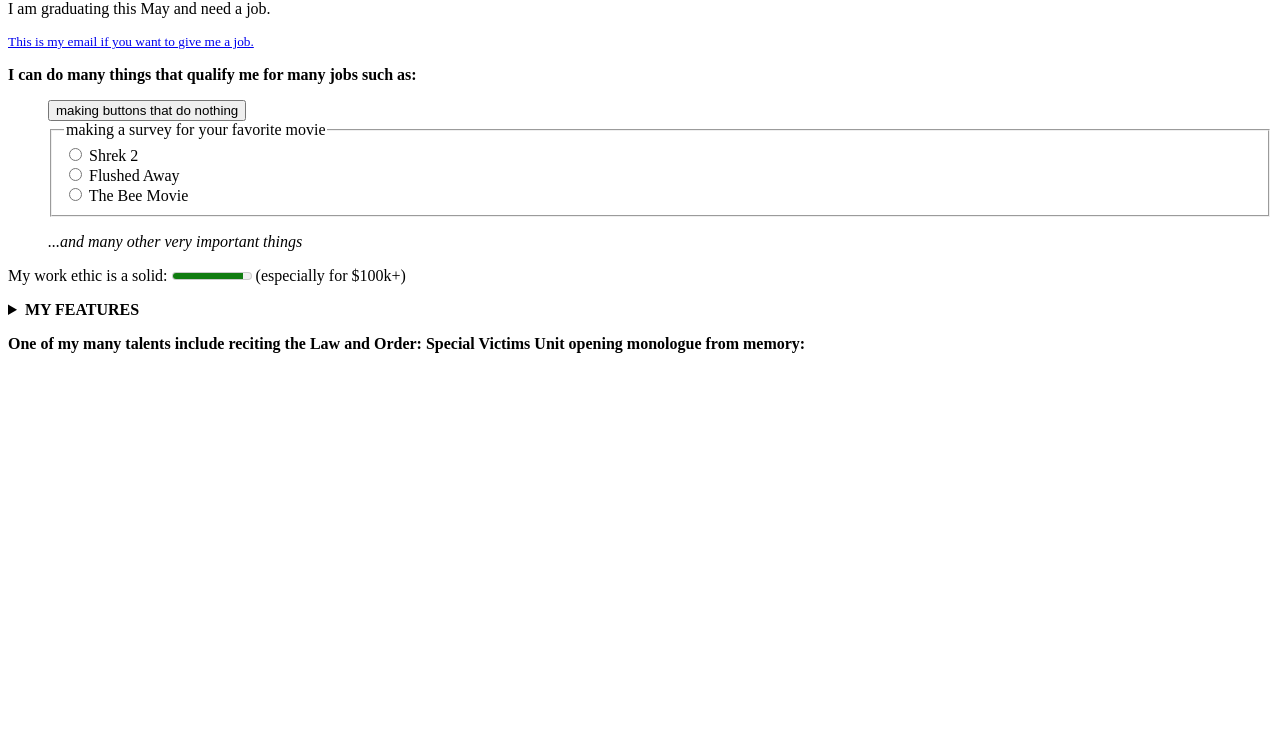
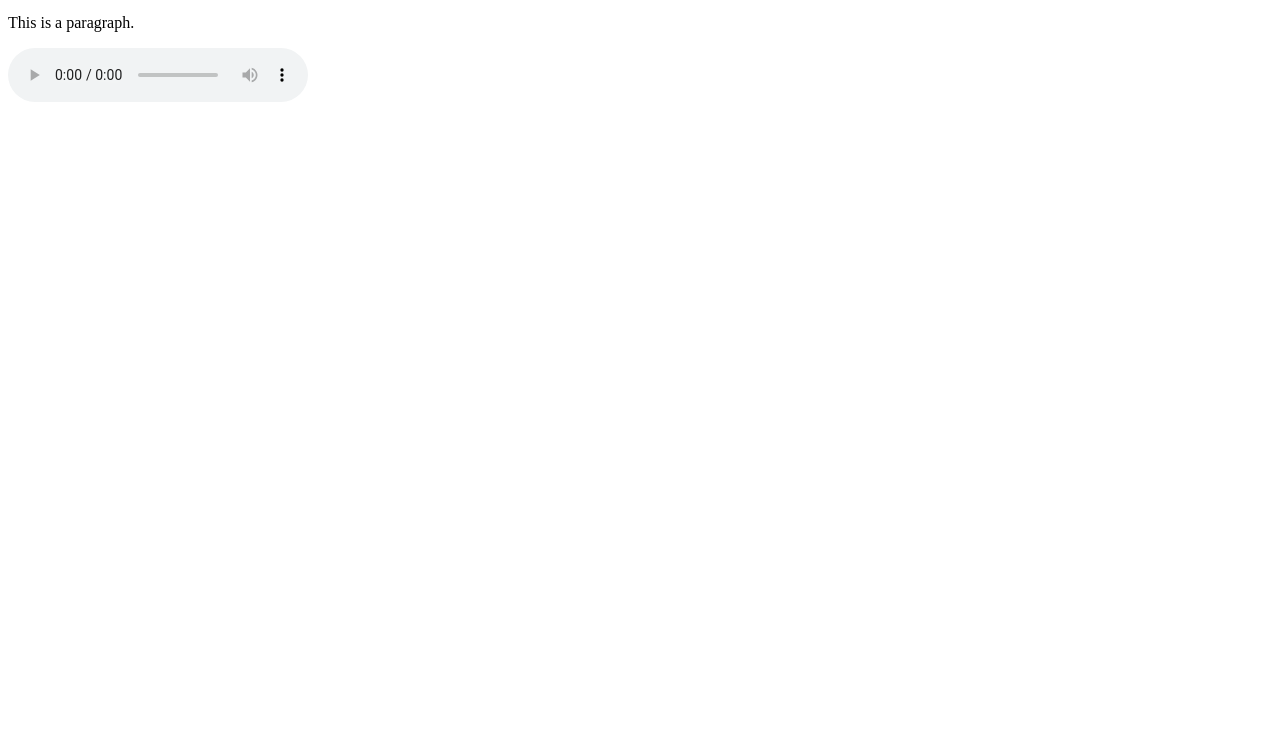
Before and after one commit to GDES207/test-3, a plain HTML site: page index.html in a window 1280 px wide. Shown: the part 66-800 px from the top of the page. Drawn offline with Linux system fonts and the light colour scheme.

Commit message:
Add files via upload

```diff
--- a/index.html
+++ b/index.html
@@ -1,64 +1,16 @@
+<!DOCTYPE html>
 <html>
+<head>
+<title>Page Title</title>
+</head>
 <body>
 
-<h1 style="background-color: pink;">Hello, I am Angela</h1>
-<p> I am graduating this May and need a job.</p>
-
-<small><a href="angela.fuhr@jacks.sdtate.edu">This is my email if you want to give me a job.</a> </small>
-
-<p><b> I can do many things that qualify me for many jobs such as: </p></b>
-
-<dd><button class="favorite styled"
-        type="button">
-   <span title="This is a joke but I actually need a job.">making buttons that do nothing</span>
-</button>
-
-<form>
-  <fieldset>
-    <legend>making a survey for your favorite movie</legend>
-
-    <input type="radio" id="kraken" name="monster">
-    <label for="kraken">Shrek 2</label><br/>
-
-    <input type="radio" id="sasquatch" name="monster">
-    <label for="sasquatch">Flushed Away</label><br/>
-
-    <input type="radio" id="mothman" name="monster">
-    <label for="mothman">The Bee Movie</label>
-  </fieldset>
-</form>
-<i>...and many other very important things</i>
-</dd>
-
-<p><label for="fuel">My work ethic is a solid:</label>
-
-<meter id="fuel"
-       min="0" max="100"
-       low="33" high="66" optimum="100"
-       value="90">
-    at 80/100
-</meter> (especially for $100k+) </p>
-
-
-<details>
-   <summary><b>MY FEATURES</b></summary>
-   <li> Female </li>
-   <li> 5'7 </li>
-   <li> Bue eyes </li>
-   <li> Brown hair </li>
-   <li> That's all you get... for all you know this could be me: </li>
-   <img class="fit-picture"
-     src="https://list.lisimg.com/image/950927/500full.jpg"
-     alt="Anna Kendrick">
-   <li> It's not, it's Anna Kendrick.</li>
-</details>
-
-<p>
-<b>One of my many talents include reciting the Law and Order: Special Victims Unit opening monologue from memory:</b>
-
-<marquee>"in the criminal justice system the people are represented by two separate yet equally important parts the police who investigate the crimes and the district attorneys who prosecute the offenders these are their stories BUMBUM"</marquee>
-
-
+<h1>This is a Heading</h1>
+<p>This is a paragraph.</p>
+<audio controls>
+ <source src="alert1.mp3" type="audio/mpeg">
+  Your browser does not support the audio element.
+</audio>
 
 </body>
 </html>
```
